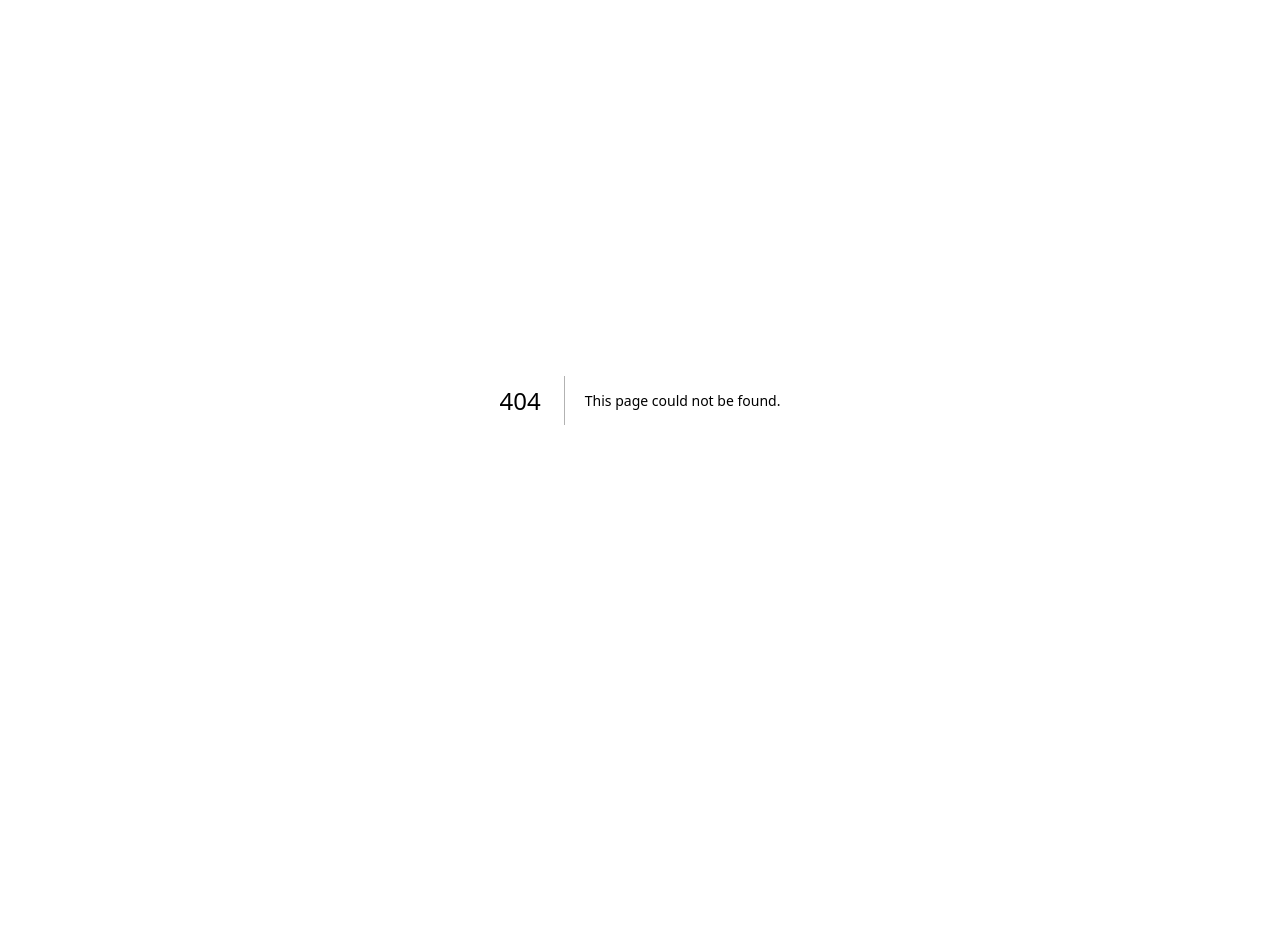
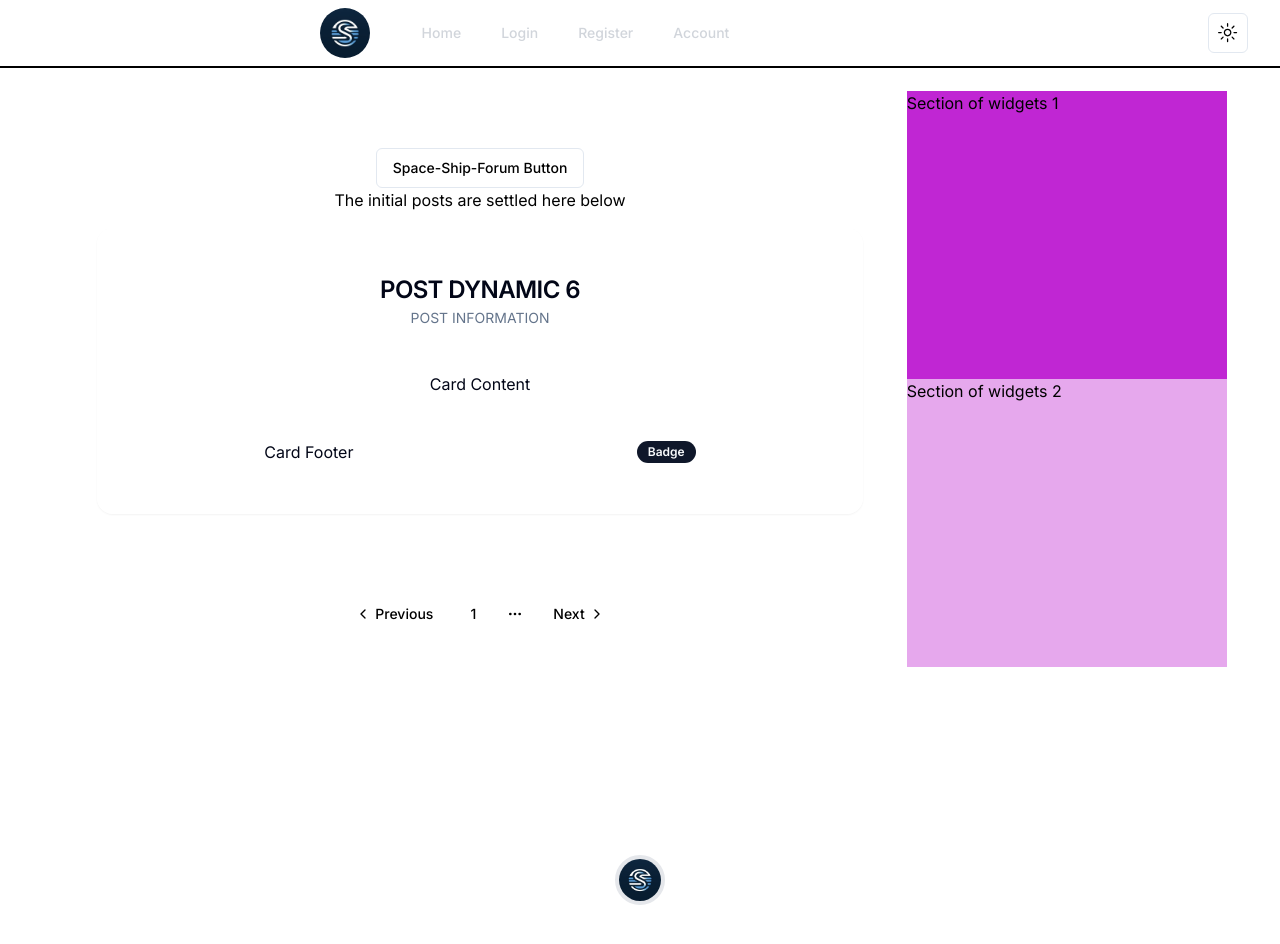
Before and after one commit to phoenixdev0117/Next-Space-Ship, a Next.js app: page /Login in a window 1280 px wide. Before the commit this address had no page. Shown: the top 944 px of the page. Before the commit the page ends 800 px from the top, so only its background shows below. Built offline with nearby package versions, Linux system fonts and the light colour scheme.

Commit message:
Adding Pages and Revamping Footer

```diff
--- /dev/null
+++ b/src/app/Account/page.tsx
@@ -0,0 +1,44 @@
+import { Button } from "@/components/ui/button";
+import Image from "next/image";
+import { CustomDrawer } from "@/components/DrawerCustom";
+import { PaginationCustom } from "@/components/PaginationCustom";
+import { CustomFooter } from "@/components/Footer";
+import { Navbar } from "@/components/Navbar";
+
+export default function AccountPage() {
+    return (
+
+        <main className="justify-center items-center">
+
+            <div className="flex flex-col sm:flex-row justify-center items-center w-full">
+                <div className="flex flex-col w-8/12 pb-10">
+                    <section className="text-center m-1 gap-2 py-10 my-6"
+                        style={{ backgroundColor: 'var(--color-body-general)', borderColor: 'var(--muted-foreground)' }}>
+
+                        <Button variant={"outline"}>Space-Ship-Forum Button</Button>
+                        <h1>MY ACCOUNT PAGE!</h1>
+
+                        <CustomDrawer title="MY ACCOUNT PAGE!" description="MY ACCOUNT PAGE! INFORMATION" />
+
+                    </section>
+                    <PaginationCustom currentPage={1} totalPages={10} onPageChange={() => console.log('1')} />
+
+                </div>
+
+                <div className="flex flex-row sm:flex-col w-3/12 ">
+                    <section className=" bg-fuchsia-600 h-72">
+                        Section of widgets 1
+                    </section>
+                    <section className="bg-fuchsia-600/40 h-72">
+                        Section of widgets 2
+                    </section>
+                </div>
+
+
+            </div>
+
+
+        </main >
+
+    );
+}
--- /dev/null
+++ b/src/app/Login/page.tsx
@@ -0,0 +1,44 @@
+import { Button } from "@/components/ui/button";
+import Image from "next/image";
+import { CustomDrawer } from "@/components/DrawerCustom";
+import { PaginationCustom } from "@/components/PaginationCustom";
+import { CustomFooter } from "@/components/Footer";
+import { Navbar } from "@/components/Navbar";
+
+export default function RegisterPage() {
+    return (
+
+        <main className="justify-center items-center">
+
+            <div className="flex flex-col sm:flex-row justify-center items-center w-full">
+                <div className="flex flex-col w-8/12 pb-10">
+                    <section className="text-center m-1 gap-2 py-10 my-6"
+                        style={{ backgroundColor: 'var(--color-body-general)', borderColor: 'var(--muted-foreground)' }}>
+
+                        <Button variant={"outline"}>Space-Ship-Forum Button</Button>
+                        <h1>The initial posts are settled here below</h1>
+
+                        <CustomDrawer title="POST DYNAMIC 6" description="POST INFORMATION" />
+
+                    </section>
+                    <PaginationCustom currentPage={1} totalPages={10} onPageChange={() => console.log('1')} />
+
+                </div>
+
+                <div className="flex flex-row sm:flex-col w-3/12 ">
+                    <section className=" bg-fuchsia-600 h-72">
+                        Section of widgets 1
+                    </section>
+                    <section className="bg-fuchsia-600/40 h-72">
+                        Section of widgets 2
+                    </section>
+                </div>
+
+
+            </div>
+
+
+        </main >
+
+    );
+}
--- /dev/null
+++ b/src/app/Register/page.tsx
@@ -0,0 +1,44 @@
+import { Button } from "@/components/ui/button";
+import Image from "next/image";
+import { CustomDrawer } from "@/components/DrawerCustom";
+import { PaginationCustom } from "@/components/PaginationCustom";
+import { CustomFooter } from "@/components/Footer";
+import { Navbar } from "@/components/Navbar";
+
+export default function RegisterPage() {
+    return (
+
+        <main className="justify-center items-center">
+
+            <div className="flex flex-col sm:flex-row justify-center items-center w-full">
+                <div className="flex flex-col w-8/12 pb-10">
+                    <section className="text-center m-1 gap-2 py-10 my-6"
+                        style={{ backgroundColor: 'var(--color-body-general)', borderColor: 'var(--muted-foreground)' }}>
+
+                        <Button variant={"outline"}>Space-Ship-Forum Button</Button>
+                        <h1>The initial posts are settled here below</h1>
+
+                        <CustomDrawer title="POST DYNAMIC 6" description="POST INFORMATION" />
+
+                    </section>
+                    <PaginationCustom currentPage={1} totalPages={10} onPageChange={() => console.log('1')} />
+
+                </div>
+
+                <div className="flex flex-row sm:flex-col w-3/12 ">
+                    <section className=" bg-fuchsia-600 h-72">
+                        Section of widgets 1
+                    </section>
+                    <section className="bg-fuchsia-600/40 h-72">
+                        Section of widgets 2
+                    </section>
+                </div>
+
+
+            </div>
+
+
+        </main >
+
+    );
+}
--- a/src/app/layout.tsx
+++ b/src/app/layout.tsx
@@ -2,6 +2,8 @@ import type { Metadata } from "next";
 import { Inter } from "next/font/google";
 import "@/styles/globals.css";
 import { ThemeProvider } from "@/components/theme-provider"
+import { CustomFooter } from "@/components/Footer"
+import { Navbar } from "@/components/Navbar"
 
 const inter = Inter({ subsets: ["latin"] });
 
@@ -17,14 +19,20 @@ export default function RootLayout({
 }>) {
   return (
     <html lang="en">
-      <body className={inter.className}>
+      <body className={inter.className} style={{ backgroundColor: 'var(--background)' }}>
         <ThemeProvider
           attribute="class"
           defaultTheme="system"
           enableSystem
           disableTransitionOnChange
         >
-          {children}
+          <div className="min-h-screen">
+            <header className="justify-center items-center pb-4">
+              <Navbar />
+            </header>
+            {children}
+          </div>
+          <CustomFooter />
         </ThemeProvider>
       </body>
     </html>
--- a/src/components/CardCustom.tsx
+++ b/src/components/CardCustom.tsx
@@ -15,11 +15,12 @@ interface CustomCardProps {
 
 export const CustomCard: React.FC<CustomCardProps> = ({ title, description, ...props }) => {
     return (
-        <Card style={{ backgroundColor: 'var(--card)' }}
+        <Card style={{ backgroundColor: 'var(--card)', borderColor: 'white' }}
 
             className="text-center flex-initial space-y-5
-          flex-col w-8/10 m-1 py-6 my-4 border border-solid rounded-2xl">
-            <CardHeader >
+          flex-col w-8/10 m-1 py-6 my-4 border-2 border-solid rounded-2xl">
+
+            <CardHeader>
                 <CardTitle>{title}</CardTitle>
                 <CardDescription>{description}</CardDescription>
             </CardHeader>
@@ -30,7 +31,7 @@ export const CustomCard: React.FC<CustomCardProps> = ({ title, description, ...p
                 <p>Card Footer</p>
                 <Badge variant="default">Badge</Badge>
             </CardFooter>
-        </Card>
+        </Card >
     )
 }
 
--- a/src/components/Footer.jsx
+++ b/src/components/Footer.jsx
@@ -2,21 +2,19 @@ import Image from 'next/image'
 
 export const CustomFooter = () => {
     return (
-        <footer className="text-center py-4  text-white w-full mt-10 border-t-2"
+        <footer className="text-center py-4 text-white w-full mt-10 border-t-2"
             style={{
-                backgroundColor: 'var(--color-primary-dark)',
+                backgroundColor: 'var(--backgroundNavbar)',
                 borderTopColor: 'var(--color-secondary)'
             }}>
-            <div className="flex flex-col justify-center px-4 py-4 gap-6">
-                <span className='text-xl font-bold'>2024 - SpaceShipForum</span>
-                <div className='flex flex-row justify-center gap-4'>
-                    <Image
-                        src="/logo.jpeg"
-                        width={50}
-                        height={50}
-                        alt="Forum Logo"
-                        className='rounded-full border-4 border-solid'
-                    />
+            <div className="flex flex-col justify-center px-4 py-12 gap-5">
+
+                <div className="absolute border-2 border-solid mb-20
+                self-center md:py-5 py-3 md:px-72 px-12 rounded-3xl"
+                    style={{ backgroundColor: 'var(--backgroundFooterBadges)', borderColor: 'var(--color-secondary)' }}>
+                    <span className='md:text-lg font-bold'>2024 - SpaceShipForum</span>
+
+                    <div className='flex flex-row justify-center'>
                         <Image
                             src="/logo.jpeg"
                             width={50}
@@ -25,6 +23,9 @@ export const CustomFooter = () => {
                             className='rounded-full border-4 border-solid'
                         />
                     </div>
+
+                </div>
+
             </div>
 
         </footer>
--- a/src/components/Navbar.jsx
+++ b/src/components/Navbar.jsx
@@ -1,18 +1,25 @@
+
+'use client'
+import { useState } from 'react'; // Importa useState
 import Link from 'next/link';
 import Image from 'next/image';
 import { ModeToggle } from "@/components/dark-toggle";
 
 export const Navbar = () => {
+    const [isOpen, setIsOpen] = useState(false);
+
+    const toggleAccordion = () => {
+        setIsOpen(!isOpen);
+    };
+
     return (
         <nav className="w-full py-2 border-b-2"
             style={{
                 backgroundColor: 'var(--backgroundNavbar)',
                 borderBottomColor: 'var(--color-secondary)'
             }}>
-            <div className="flex flex-row justify-between px-4 sm:px-6 lg:px-8 "
-            >
-                <div className="flex flex-row justify-end w-7/12 items-center "
-                >
+            <div className="flex flex-row justify-between px-4 md:px-6 lg:px-8 ">
+                <div className="flex flex-row justify-end w-7/12 items-center ">
                     <div className="flex-shrink-0">
                         <Image
                             src="/logo.jpeg"
@@ -22,38 +29,54 @@ export const Navbar = () => {
                             className='rounded-full'
                         />
                     </div>
-                    <div className="hidden sm:block">
-                        <div className="ml-10 flex items-baseline space-x-4">
+                    <div className="hidden md:block">
+                        <div className="ml-10 flex items-center space-x-4">
                             <Link href="/">
-                                <p className="text-gray-300 hover:bg-teal-500/70 hover:text-white px-3 py-2 rounded-md text-sm font-medium">Home</p>
+                                <p className="text-gray-300 hover:bg-teal-500/70 hover:text-white px-3 py-2
+                                rounded-md text-sm font-medium">Home</p>
                             </Link>
-                            <Link href="/about">
-                                <p className="text-gray-300 hover:bg-teal-500/70 hover:text-white px-3 py-2 rounded-md text-sm font-medium">About</p>
+                            <Link href="/Login">
+                                <p className="text-gray-300 hover:bg-teal-500/70 hover:text-white px-3 py-2
+                                rounded-md text-sm font-medium">Login</p>
                             </Link>
-                            <Link href="/contact">
-                                <p className="text-gray-300 hover:bg-teal-500/70 hover:text-white px-3 py-2 rounded-md text-sm font-medium">Contact</p>
+                            <Link href="/Register">
+                                <p className="text-gray-300 hover:bg-teal-500/70 hover:text-white px-3 py-2
+                                rounded-md text-sm font-medium">Register</p>
+                            </Link>
+                            <Link href="/Account">
+                                <p className="text-gray-300 hover:bg-teal-500/70 hover:text-white px-3 py-2
+                                rounded-md text-sm font-medium">Account</p>
                             </Link>
                         </div>
                     </div>
                 </div>
-                <div className="flex items-center"> {/* Nueva sección para el ModeToggle */}
-
+                <div className="flex items-center">
                     <ModeToggle />
                 </div>
             </div>
 
-            <div className={`${true ? 'block' : 'hidden'} sm:hidden`}>
-                <div className="px-2 pt-2 pb-3 sm:px-3">
+            <div className={`md:hidden text-center`}>
+                <div className="px-2 pt-2 pb-3 md:px-3">
+                    <span className="block text-gray-300 hover:bg-teal-500/70 hover:text-white px-3 py-2 rounded-md text-base font-medium"
+                        onClick={toggleAccordion}>
+                        Open the Menu (Accordion)
+                    </span>
+                    {isOpen && (
+                        <>
                             <Link href="/">
                                 <p className="block text-gray-300 hover:bg-teal-500/70 hover:text-white px-3 py-2 rounded-md text-base font-medium">Home</p>
                             </Link>
-                    <Link href="/about">
+                            <Link href="/Login">
                                 <p className="block text-gray-300 hover:bg-teal-500/70 hover:text-white px-3 py-2 rounded-md text-base font-medium">About</p>
                             </Link>
-                    <Link href="/contact">
+                            <Link href="/Register">
                                 <p className="block text-gray-300 hover:bg-teal-500/70 hover:text-white px-3 py-2 rounded-md text-base font-medium">Contact</p>
                             </Link>
-
+                            <Link href="/Account">
+                                <p className="block text-gray-300 hover:bg-teal-500/70 hover:text-white px-3 py-2 rounded-md text-base font-medium">Account</p>
+                            </Link>
+                        </>
+                    )}
                 </div>
             </div>
         </nav >
--- /dev/null
+++ b/src/lib/definitions.ts
@@ -0,0 +1,4 @@
+export type NumericValue = {
+    value: number;
+    unit: string;
+};
--- a/src/styles/globals.css
+++ b/src/styles/globals.css
@@ -58,5 +58,7 @@
         --color-body-general: rgba(20, 65, 156, 0.279);
         --font-family: 'Roboto', sans-serif;
         --backgroundNavbar: rgba(10, 55, 75, 0.2);
+        --backgroundFooterBadges: rgba(1, 20, 60, 1);
+        --backgroundFooter: rgba(15, 15, 20, 1);
     }
 }
```
Also changed, not shown: src/app/User/page.tsx (added, +16 -0 lines), src/app/page.tsx (+4 -9 lines). Lines whose indentation alone changed are shown as unchanged.
